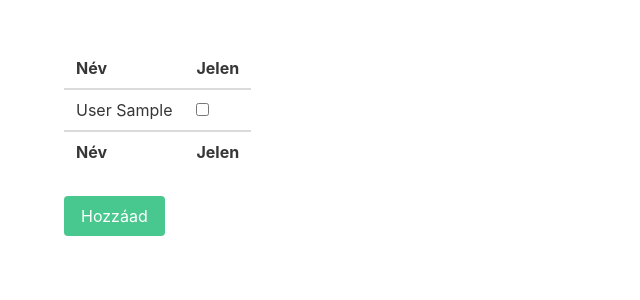
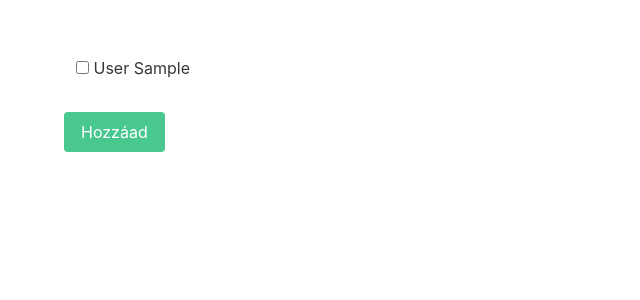
Before and after one commit to PusztaiMate/uwh-flask-backend, a Flask app: page /trainings/add in a window 1280 px wide. Shown: the part 52-352 px from the top of the page, without its empty margins (0-640 px from the left). Run offline with Flask 2, Linux system fonts and the light colour scheme; tables that the repository leaves empty hold one stand-in row (values such as "Sample post"); parts of the project's set-up code (start-up, migrations or seed data) failed here and were passed over; some libraries are stand-ins or nearby versions.

Commit message:
Tune training addition a bit for more convinient player select

```diff
--- a/project/templates/add_training.html
+++ b/project/templates/add_training.html
@@ -3,19 +3,16 @@
 {% block content %}
 <form action={{ url_for('trainings.add_training')}} method="post">
     <table class="table">
-        <thead>
-            <th>Név</th>
-            <th>Jelen</th>
-        </thead>
-        <tfoot>
-            <th>Név</th>
-            <th>Jelen</th>
-        </tfoot>
         {% for player in players %}
         <tbody>
-            <td>{{ player.lname }} {{ player.fname }}</td>
-            <td><input type="checkbox" name="{{ present_pattern }}" value=" {{ player.id }}"></td>
+            <td>
+                <label class="checkbox">
+                    <input type="checkbox" value="{{ player.id }}" name="{{ present_pattern }}">
+                    {{ player.lname }} {{ player.fname }}
+                </label>
+            </td>
         </tbody>
+
         {% endfor %}
     </table>
     <input type="submit" value="Hozzáad" class="button is-success">
```
